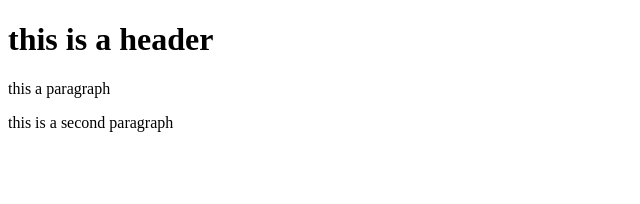
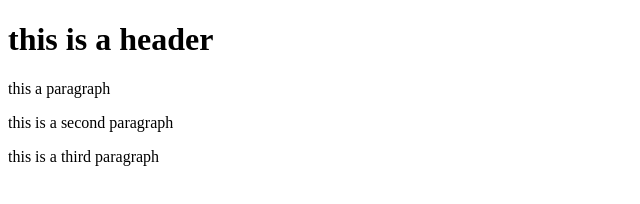
Before and after one commit to Javiervargasi/git-test, a website: page index.html in a window 1280 px wide. Shown: the whole page, without its empty margins (0-640 px from the left). Drawn offline with Linux system fonts and the light colour scheme.

Commit message:
four commit

```diff
--- a/index.html
+++ b/index.html
@@ -10,6 +10,7 @@
     <h1>this is a header</h1>
     <p>this a paragraph</p>
     <p>this is a second paragraph</p>
+    <p>this is a third paragraph</p>
 
 </body>
 </html>
```
Also changed, not shown: package.json (added, +24 -0 lines), 2 other files.
